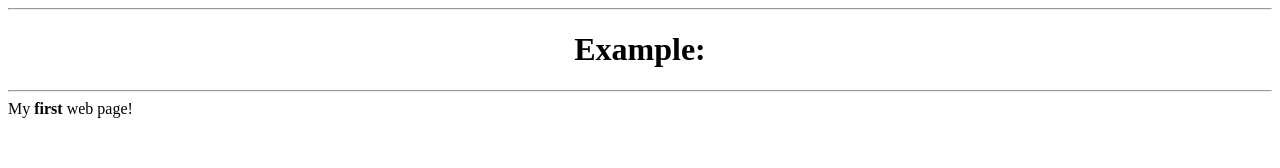
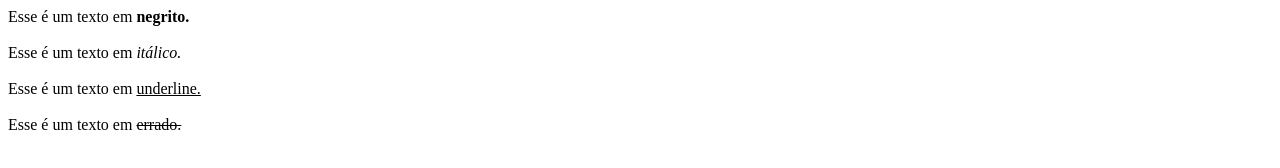
Before and after one commit to diatsilva007/Web-developer-projects, a plain HTML site: page Primeiro Projeto/project.html in a window 1280 px wide. Drawn offline with Linux system fonts and the light colour scheme.

Commit message:
add code on the project

```diff
--- a/Primeiro Projeto/project.html
+++ b/Primeiro Projeto/project.html
@@ -10,11 +10,17 @@
 
 <body>
 
-    <hr>
-    <h1 style="text-align: center;">Example:</h1>
-    <hr>
+    Esse é um texto em <strong>negrito.</strong><br><br>
 
-    My <b>first</b> web page!
+
+    Esse é um texto em <i>itálico.</i><br><br>
+
+
+    Esse é um texto em <u>underline.</u><br><br>
+
+
+    Esse é um texto em <strike>errado.</strike>
+
 
 </body>
 
```
Also changed, not shown: 2 other files.
